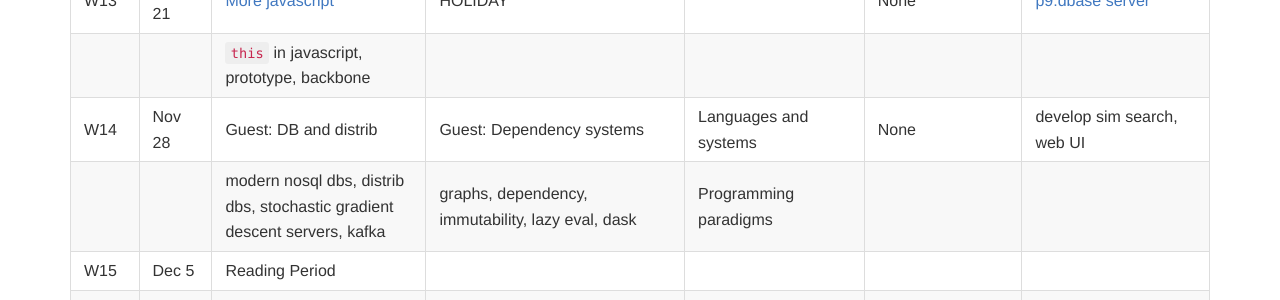
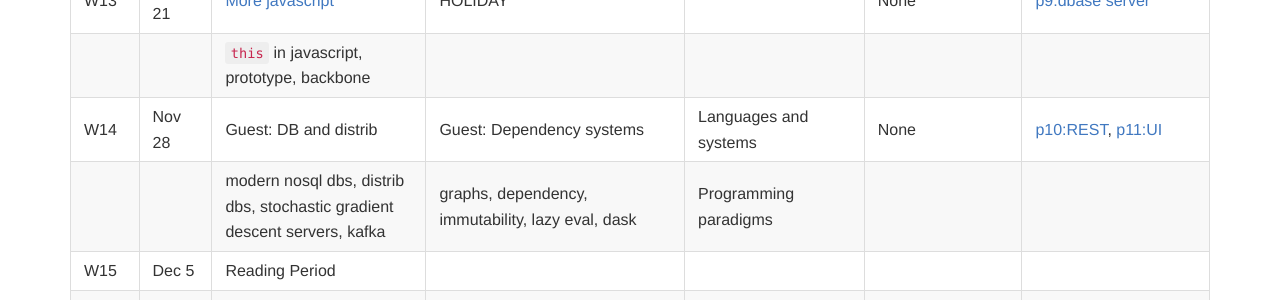
Before and after one commit to iacs-cs207/cs207-2016, a Jekyll site: the page built from schedule.md, in a window 1280 px wide. Shown: the part 1910-2210 px from the top of the page. Built offline with Jekyll 4.4.1, drawn with Linux system fonts in a browser that asks for light colours; nearby versions of some CDN libraries; Markdown is read by kramdown in place of the engine named in the settings.

Commit message:
updated schedule

```diff
--- a/schedule.md
+++ b/schedule.md
@@ -31,7 +31,7 @@ layout: default
 |      |            | nouns vs verbs, REST philosophy, flask, sqlalchemy | web UI from REST API, javascript         |                                          |                                          |                                          |
 | W13  | Nov 21     | [More javascript](https://github.com/fyeung86/eztodo2) | HOLIDAY                                  |                                          | None                                     | [p9:dbase server](https://iacs-cs207.github.io/cs207-2016/projects/project9.html) |
 |      |            | `this` in javascript, prototype, backbone |                                          |                                          |                                          |                                          |
-| W14  | Nov 28     | Guest: DB and distrib                    | Guest: Dependency systems                | Languages and systems                    | None                                     | develop sim search, web UI               |
+| W14  | Nov 28     | Guest: DB and distrib                    | Guest: Dependency systems                | Languages and systems                    | None                                     | [p10:REST](https://iacs-cs207.github.io/cs207-2016/projects/project10.html), [p11:UI](https://iacs-cs207.github.io/cs207-2016/projects/project11.html) |
 |      |            | modern nosql dbs, distrib dbs, stochastic gradient descent servers, kafka | graphs, dependency, immutability, lazy eval, dask | Programming paradigms                    |                                          |                                          |
 | W15  | Dec 5      | Reading Period                           |                                          |                                          |                                          |                                          |
 | W16  | Dec 12     | Projects due                             | Project Presentation                     |                                          |                                          |                                          |
```
